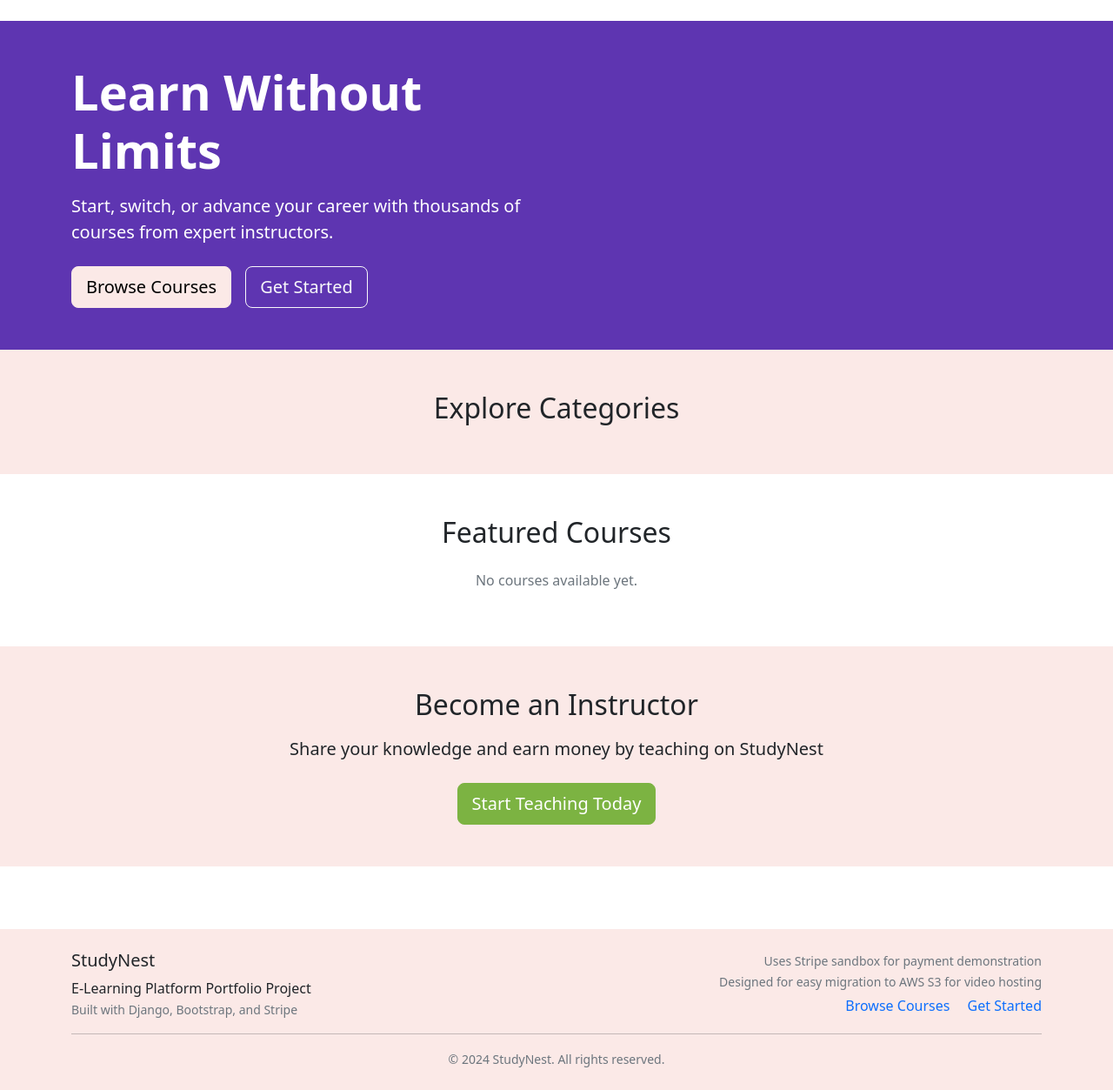
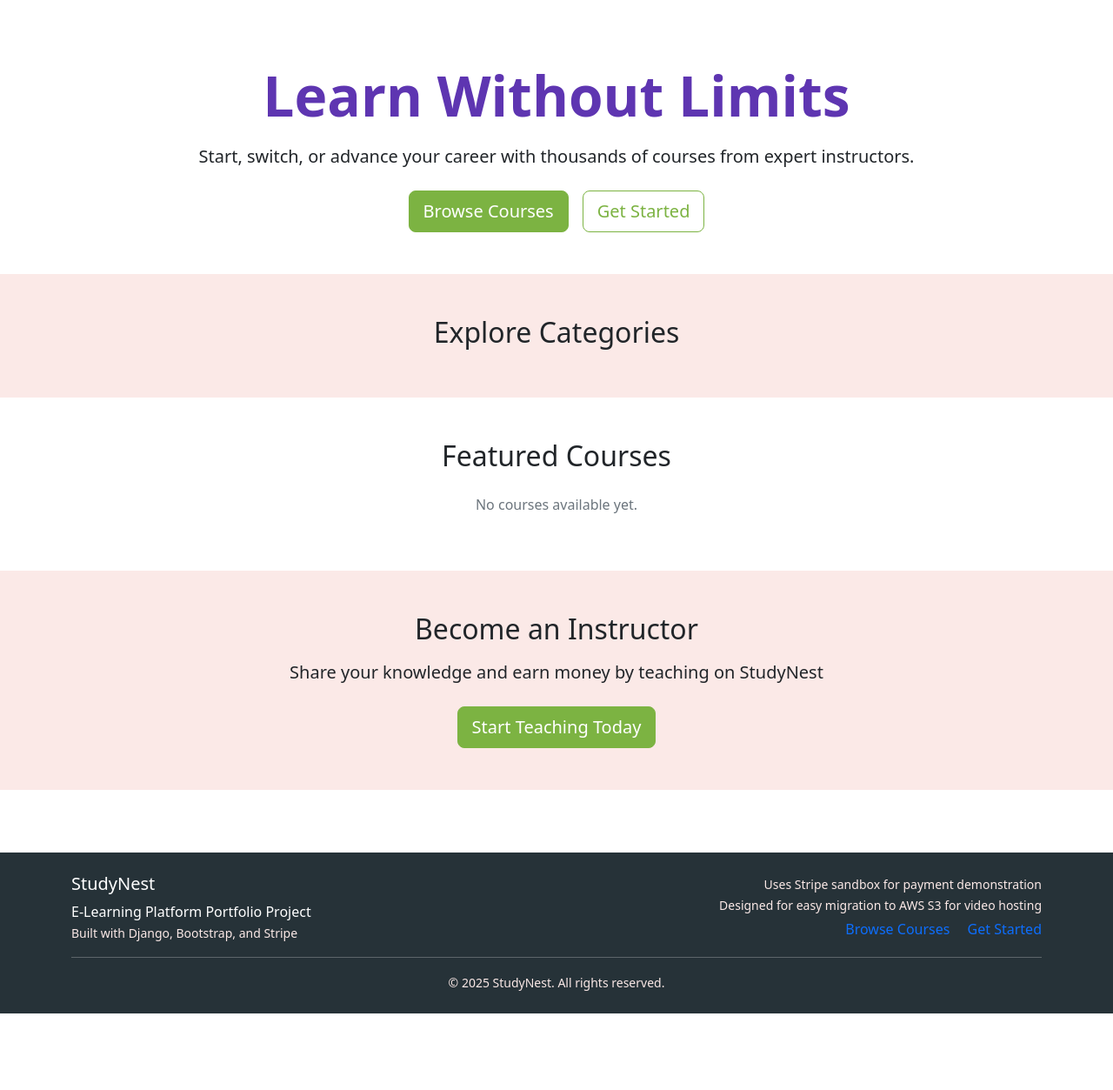
Before and after one commit to RahatGithub/studynest, a Django app: page / in a window 1280 px wide. Shown: the part 56-1309 px from the top of the page at 87% size. After the commit the page ends 1221 px from the top, so only its background shows below. Run offline with Django 5.2, Linux system fonts and the light colour scheme; data that the repository does not hold is empty.

Commit message:
Site design retouched

```diff
--- a/static/css/style.css
+++ b/static/css/style.css
@@ -47,6 +47,17 @@
 .btn-success:hover {
     background-color: #689f38;
     border-color: #558b2f;
+}
+
+.btn-outline-success {
+    background-color: #FFF;
+    border-color: #7cb342;
+    color: #7cb342;
+}
+
+.btn-outline-success:hover {
+    background-color: #7cb342;
+    border-color: #7cb342;
 }
 
 .text-success {
--- a/templates/base.html
+++ b/templates/base.html
@@ -84,17 +84,17 @@
     </main>
 
     <!-- Footer -->
-    <footer class="bg-light py-4 mt-5">
+    <footer class="bg-dark text-white py-4 mt-5">
         <div class="container">
             <div class="row">
                 <div class="col-md-6">
                     <h5>StudyNest</h5>
                     <p class="mb-0">E-Learning Platform Portfolio Project</p>
-                    <small class="text-muted">Built with Django, Bootstrap, and Stripe</small>
+                    <small class="text-light">Built with Django, Bootstrap, and Stripe</small>
                 </div>
                 <div class="col-md-6 text-md-end">
                     <p class="mb-1">
-                        <small class="text-muted">
+                        <small class="text-light">
                             Uses Stripe sandbox for payment demonstration<br>
                             Designed for easy migration to AWS S3 for video hosting
                         </small>
@@ -109,7 +109,7 @@
             </div>
             <hr class="my-3">
             <div class="text-center">
-                <small class="text-muted">&copy; 2024 StudyNest. All rights reserved.</small>
+                <small class="text-light">&copy; 2025 StudyNest. All rights reserved.</small>
             </div>
         </div>
     </footer>
--- a/templates/courses/home.html
+++ b/templates/courses/home.html
@@ -4,16 +4,16 @@
 
 {% block content %}
 <!-- Hero Section -->
-<section class="bg-primary text-white py-5">
+<section class="bg-white py-5">
     <div class="container">
-        <div class="row align-items-center">
-            <div class="col-lg-6">
-                <h1 class="display-4 fw-bold mb-3">Learn Without Limits</h1>
-                <p class="lead mb-4">Start, switch, or advance your career with thousands of courses from expert instructors.</p>
-                <div class="d-flex gap-3">
-                    <a href="{% url 'courses:course_list' %}" class="btn btn-light btn-lg">Browse Courses</a>
+        <div class="row align-items-center text-center">
+            <div class="col-lg-12">
+                <h1 class="display-3 fw-bold mb-3 text-primary">Learn Without Limits</h1>
+                <p class="lead mb-4"><strong>Start, switch, or advance your career with thousands of courses from expert instructors.</strong></p>
+                <div class="d-flex gap-3 justify-content-center">
+                    <a href="{% url 'courses:course_list' %}" class="btn btn-success btn-lg">Browse Courses</a>
                     {% if not user.is_authenticated %}
-                        <a href="{% url 'accounts:signup_student' %}" class="btn btn-outline-light btn-lg">Get Started</a>
+                        <a href="{% url 'accounts:signup_student' %}" class="btn btn-outline-success btn-lg">Get Started</a>
                     {% endif %}
                 </div>
             </div>
```
